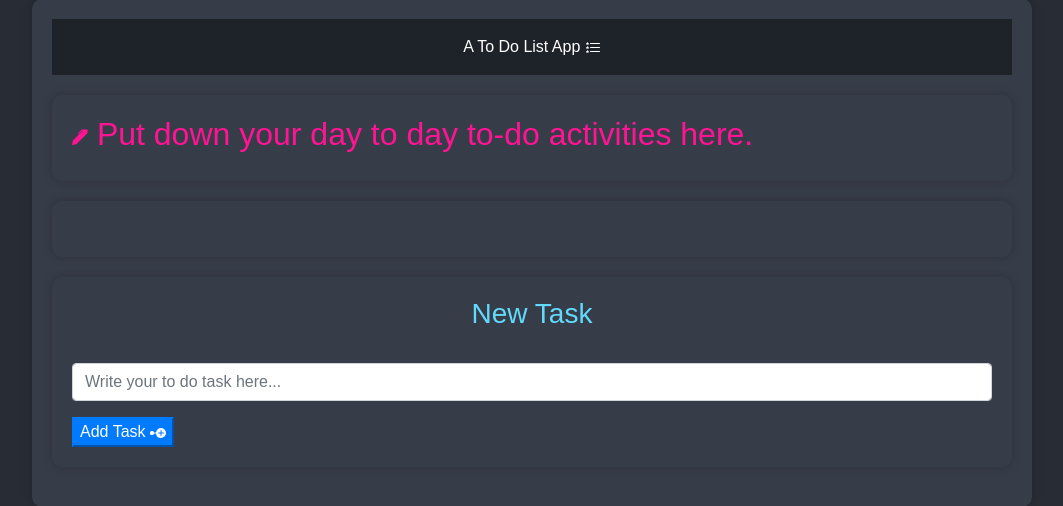
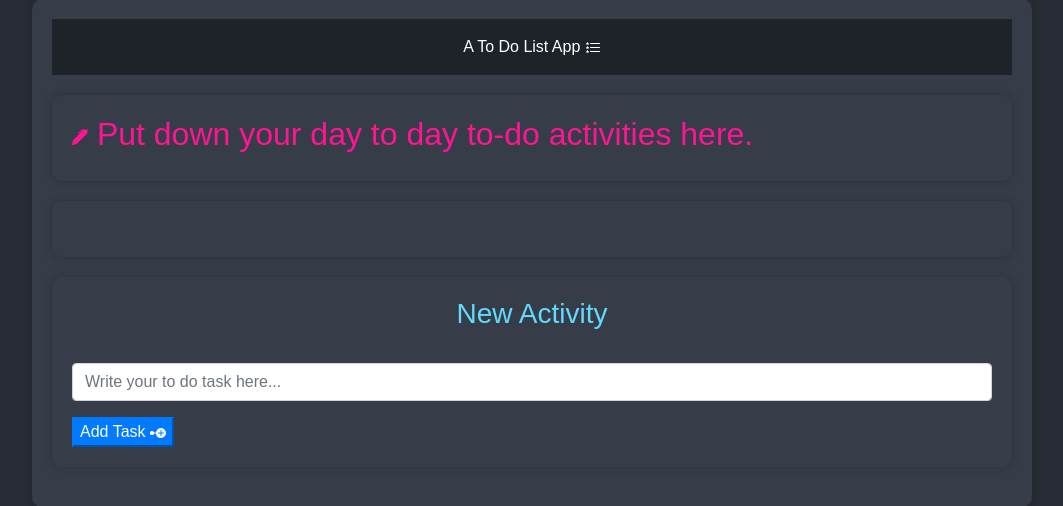
Before and after one commit to harizonelopez/flask-note-app, a Flask app: page / in a window 1280 px wide. Shown: the part 77-583 px from the top of the page, without its empty margins (108-1171 px from the left). Run offline with Flask 3, Linux system fonts and the light colour scheme; some libraries are stand-ins or nearby versions.

Commit message:
Update index.html

```diff
--- a/templates/index.html
+++ b/templates/index.html
@@ -36,7 +36,7 @@
             color: #FF1493;
         }
 
-        p, li, tr {
+        p, li {
             line-height: 1.2;
             color: #a4acc4;
         }
@@ -71,6 +71,7 @@
 
       </style>
 </head>
+
 <body>
     <section>
         <header> A To Do List App <svg xmlns="http://www.w3.org/2000/svg" width="16" height="16" fill="currentColor" class="bi bi-list-stars" viewBox="0 0 16 16">
@@ -82,6 +83,7 @@
                 <path d="m13.498.795.149-.149a1.207 1.207 0 1 1 1.707 1.708l-.149.148a1.5 1.5 0 0 1-.059 2.059L4.854 14.854a.5.5 0 0 1-.233.131l-4 1a.5.5 0 0 1-.606-.606l1-4a.5.5 0 0 1 .131-.232l9.642-9.642a.5.5 0 0 0-.642.056L6.854 4.854a.5.5 0 1 1-.708-.708L9.44.854A1.5 1.5 0 0 1 11.5.796a1.5 1.5 0 0 1 1.998-.001"/>
               </svg> Put down your day to day to-do activities here.</h2>
         </section>
+
         <section>
             <ol>
                 {% for task in tasks %}
@@ -97,9 +99,10 @@
                 {% endfor %}
             </ol>
         </section>
+
         <section>
             <form action="{{ url_for('add_task') }}" method="post">
-                <h3 align="center">New Task</h3>
+                <h3 align="center">New Activity</h3>
                 <div class = "form-group">
                     <label for="task_name", align="center"> </label>
                     <input
```
